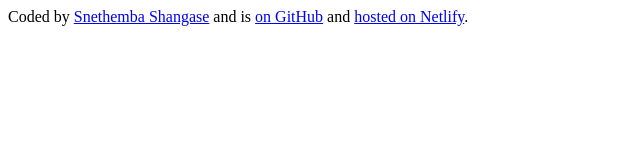
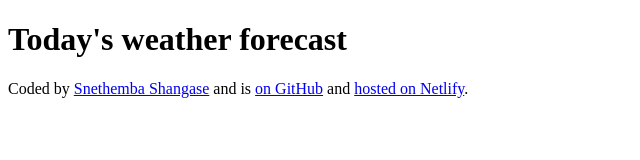
Before and after one commit to Vengefulcookie/My-first-weather-app-project, a plain HTML site: page index.html in a window 1280 px wide. Shown: the whole page, without its empty margins (0-640 px from the left). Drawn offline with Linux system fonts and the light colour scheme.

Commit message:
Added a heading

```diff
--- a/index.html
+++ b/index.html
@@ -6,6 +6,7 @@
     <title>Weather app project</title>
   </head>
   <body>
+    <h1>Today's weather forecast</h1>
     <footer>
       Coded by
       <a href="https://github.com/Vengefulcookie" target="_blank"
```
